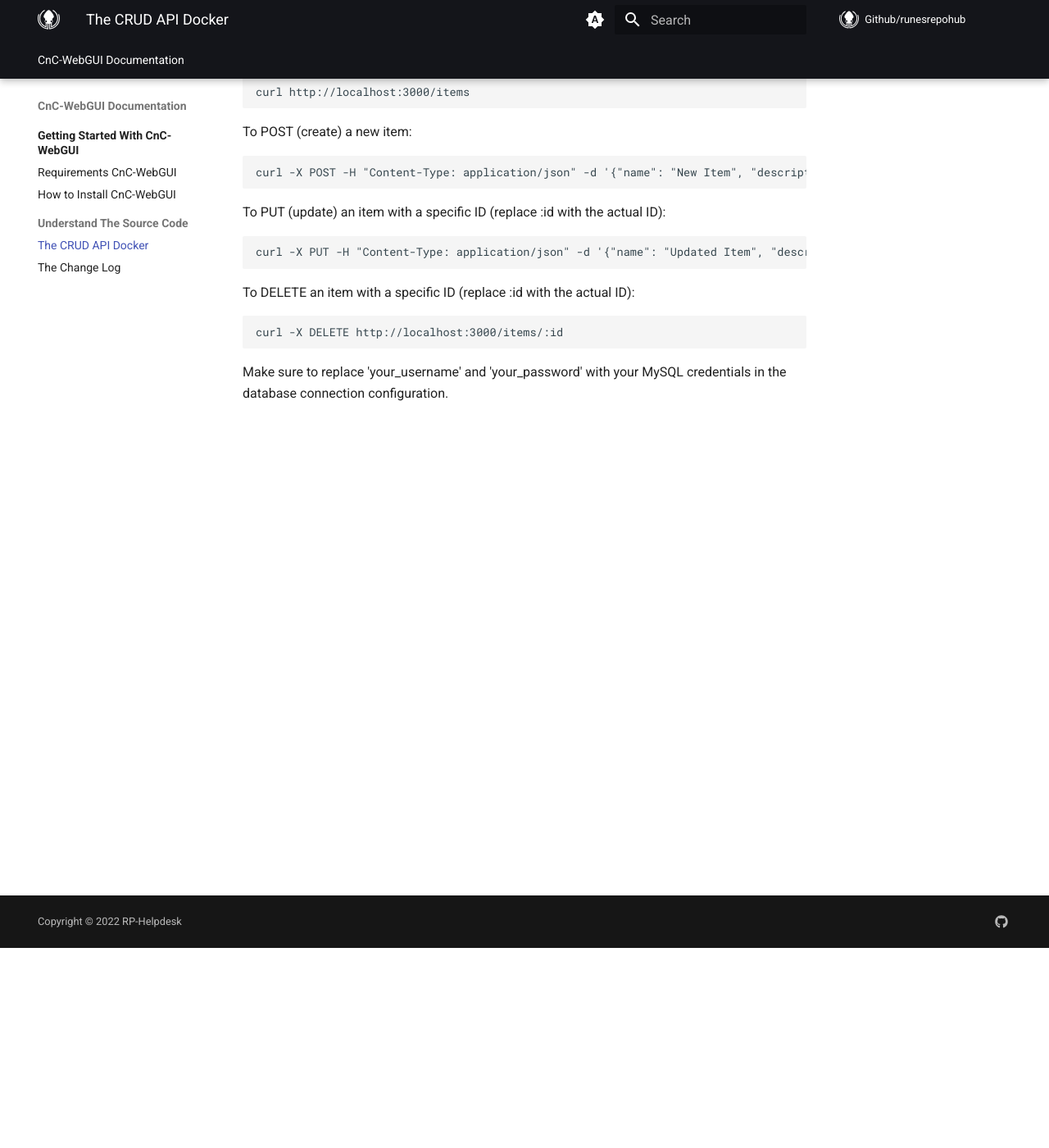
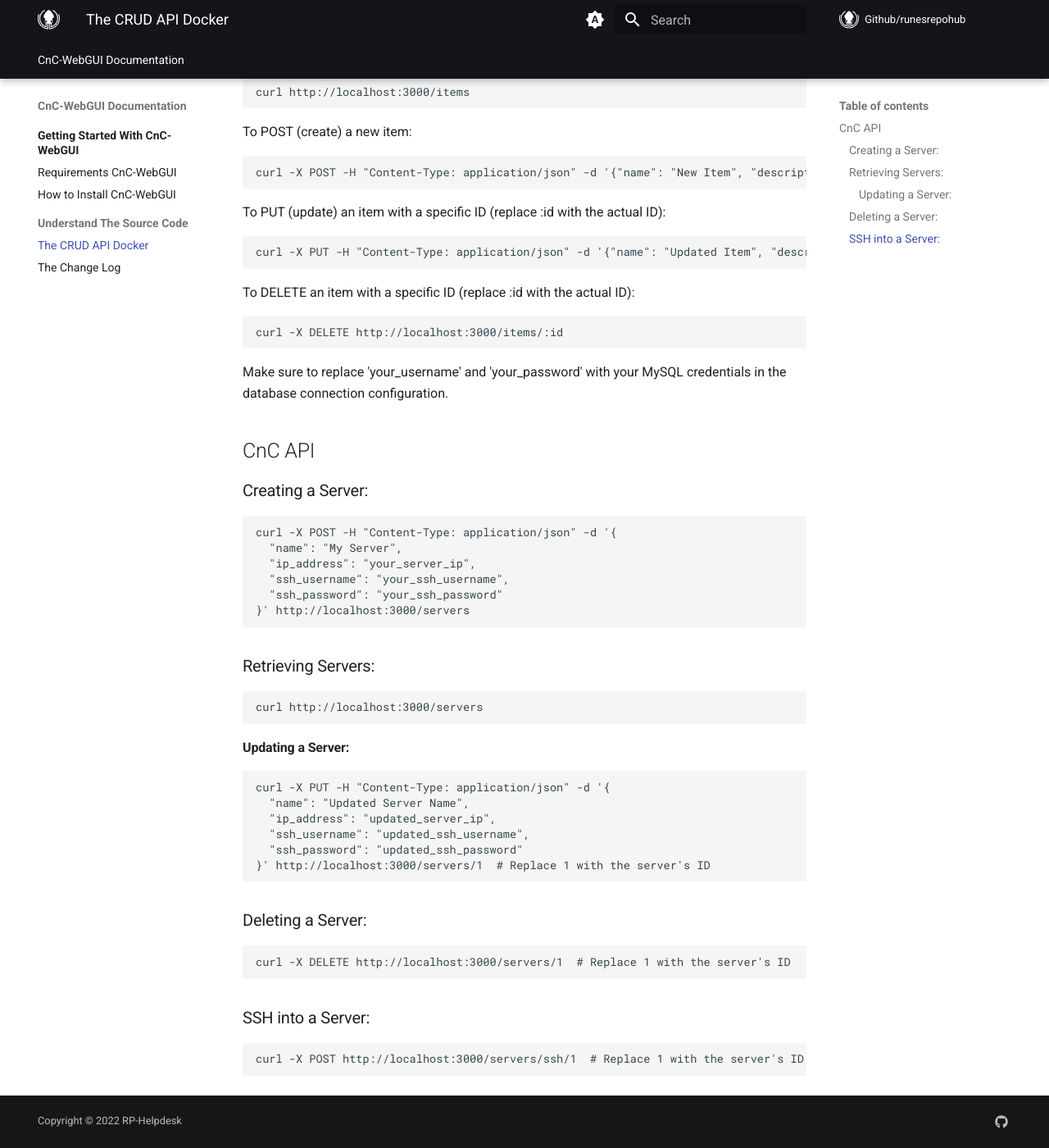
Before and after one commit to RunesRepoHub/CnC-WebGUI, an MkDocs documentation site: the page built from docs/crud.md, in a window 1280 px wide and 1400 px high, scrolled down 244 px. Shown: the whole window at 82% size. Built offline with MkDocs 1.6.1 and Material for MkDocs 9.7.7, drawn with Linux system fonts in a browser that asks for light colours; comment, search, counter and statistics services are not loaded.

Commit message:
Added a little to CRUD docs

````diff
--- a/docs/crud.md
+++ b/docs/crud.md
@@ -25,3 +25,41 @@ curl -X DELETE http://localhost:3000/items/:id
 ```
 
 Make sure to replace 'your_username' and 'your_password' with your MySQL credentials in the database connection configuration.
+
+
+## CnC API
+
+### Creating a Server:
+```
+curl -X POST -H "Content-Type: application/json" -d '{
+  "name": "My Server",
+  "ip_address": "your_server_ip",
+  "ssh_username": "your_ssh_username",
+  "ssh_password": "your_ssh_password"
+}' http://localhost:3000/servers
+```
+
+### Retrieving Servers:
+```
+curl http://localhost:3000/servers
+```
+
+#### Updating a Server:
+```
+curl -X PUT -H "Content-Type: application/json" -d '{
+  "name": "Updated Server Name",
+  "ip_address": "updated_server_ip",
+  "ssh_username": "updated_ssh_username",
+  "ssh_password": "updated_ssh_password"
+}' http://localhost:3000/servers/1  # Replace 1 with the server's ID
+```
+
+### Deleting a Server:
+```
+curl -X DELETE http://localhost:3000/servers/1  # Replace 1 with the server's ID
+```
+
+### SSH into a Server:
+```
+curl -X POST http://localhost:3000/servers/ssh/1  # Replace 1 with the server's ID
+```
````
